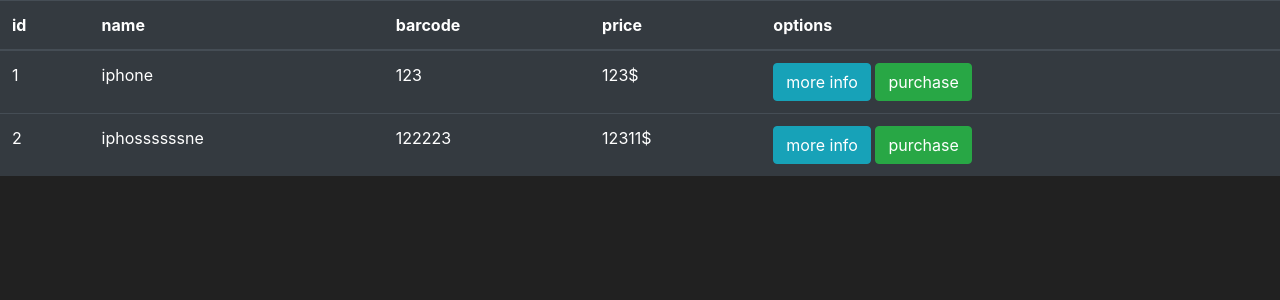
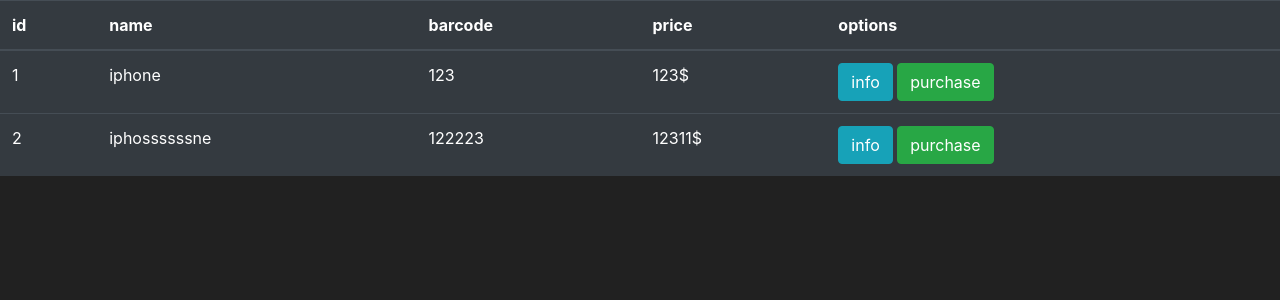
Before and after one commit to root-marco/market, a Flask app: page /market in a window 1280 px wide. Shown: the part 56-356 px from the top of the page. Run offline with Flask 2, Linux system fonts and the light colour scheme; data comes from the database, SQL or seed files in the repository; some libraries are stand-ins or nearby versions.

Commit message:
market page

```diff
--- a/market/templates/market.html
+++ b/market/templates/market.html
@@ -1,6 +1,8 @@
 {% extends 'base.html' %}
 
-{% block title %} market page {% endblock %}
+{% block title %}
+market page
+{% endblock %}
 
 {% block content %}
 <table class="table table-hover table-dark">
@@ -21,7 +23,7 @@
       <td>{{ item.barcode }}</td>
       <td>{{ item.price }}$</td>
       <td>
-        <button class="btn btn-outline btn-info">more info</button>
+        <button class="btn btn-outline btn-info">info</button>
         <button class="btn btn-outline btn-success">purchase</button>
       </td>
     </tr>
```
